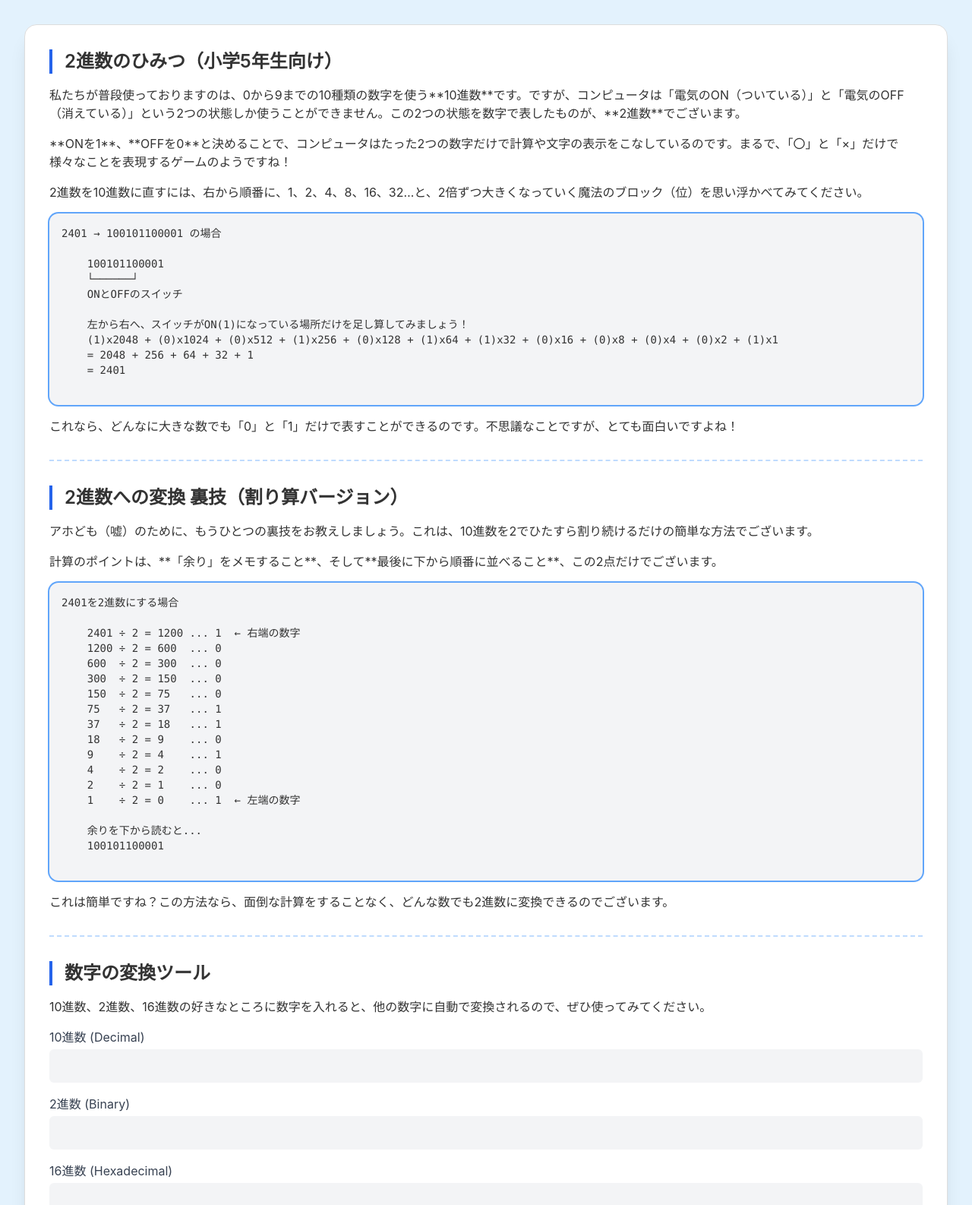
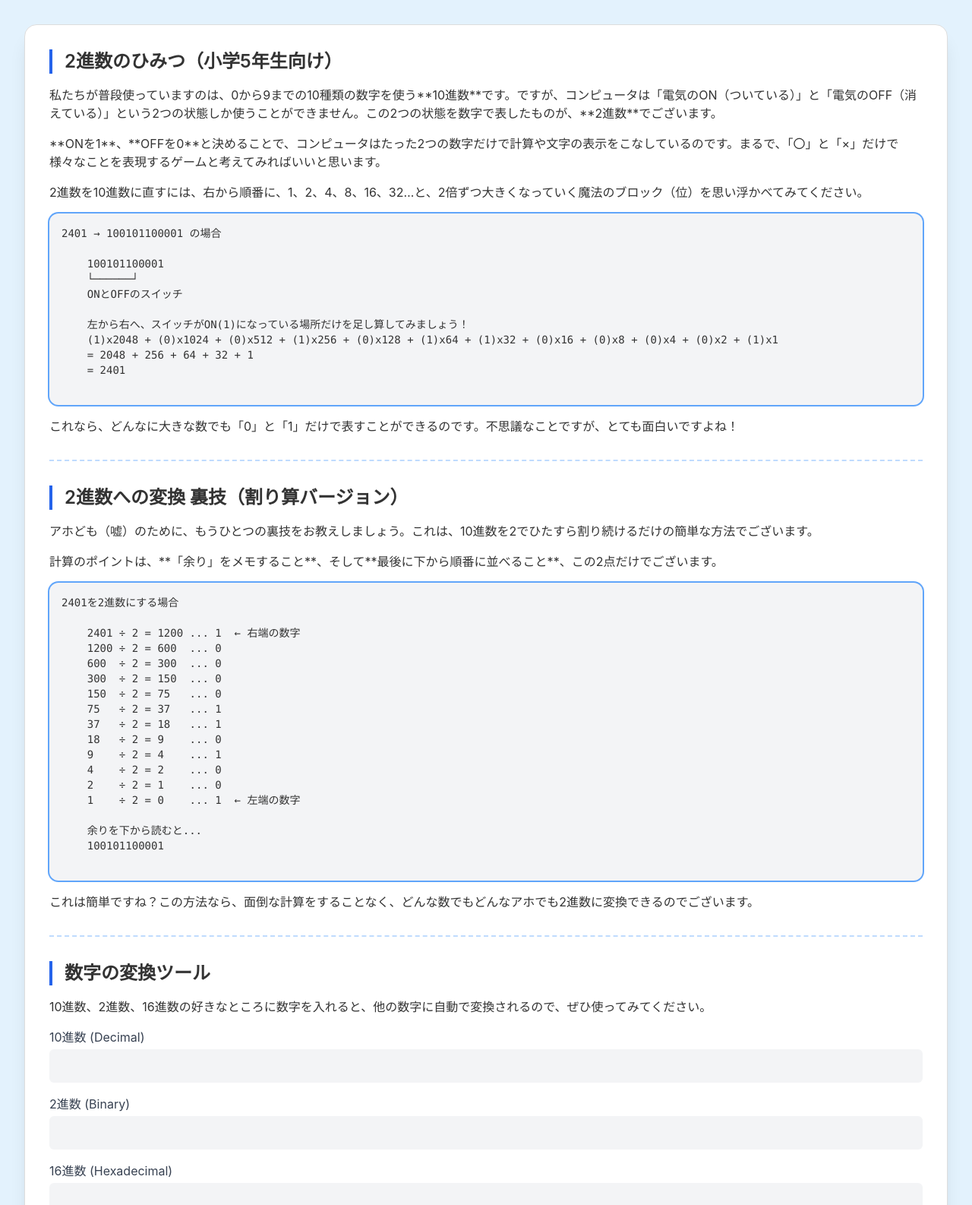
Before and after one commit to uchuuzin/nisinsu, a plain HTML site: page index.html in a window 1280 px wide. Shown: the top 1586 px of the page at 76% size. Drawn offline with nearby package versions, Linux system fonts and the light colour scheme.

Commit message:
Update index.html

```diff
--- a/index.html
+++ b/index.html
@@ -44,10 +44,10 @@
         <div class="mb-8">
             <h2 class="text-2xl font-semibold mb-4 border-l-4 border-blue-600 pl-4">2進数のひみつ（小学5年生向け）</h2>
             <p class="mb-4">
-                私たちが普段使っておりますのは、0から9までの10種類の数字を使う**10進数**です。ですが、コンピュータは「電気のON（ついている）」と「電気のOFF（消えている）」という2つの状態しか使うことができません。この2つの状態を数字で表したものが、**2進数**でございます。
+                私たちが普段使っていますのは、0から9までの10種類の数字を使う**10進数**です。ですが、コンピュータは「電気のON（ついている）」と「電気のOFF（消えている）」という2つの状態しか使うことができません。この2つの状態を数字で表したものが、**2進数**でございます。
             </p>
             <p class="mb-4">
-                **ONを1**、**OFFを0**と決めることで、コンピュータはたった2つの数字だけで計算や文字の表示をこなしているのです。まるで、「〇」と「×」だけで様々なことを表現するゲームのようですね！
+                **ONを1**、**OFFを0**と決めることで、コンピュータはたった2つの数字だけで計算や文字の表示をこなしているのです。まるで、「〇」と「×」だけで様々なことを表現するゲームと考えてみればいいと思います。
             </p>
             <p class="mb-4">
                 2進数を10進数に直すには、右から順番に、1、2、4、8、16、32…と、2倍ずつ大きくなっていく魔法のブロック（位）を思い浮かべてみてください。
@@ -100,7 +100,7 @@
     100101100001
             </pre>
             <p class="mb-4">
-                これは簡単ですね？この方法なら、面倒な計算をすることなく、どんな数でも2進数に変換できるのでございます。
+                これは簡単ですね？この方法なら、面倒な計算をすることなく、どんな数でもどんなアホでも2進数に変換できるのでございます。
             </p>
         </div>
 
```
